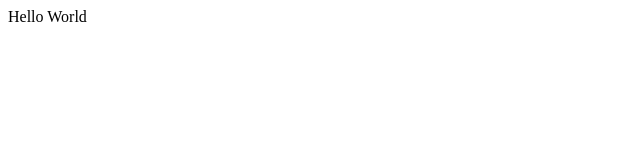
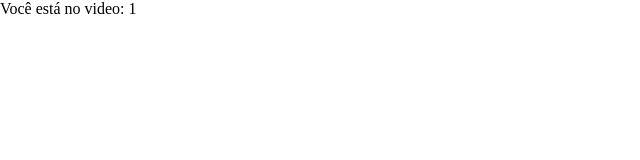
Before and after one commit to BrunoHoinacki/nuxt-portifolio, a Nuxt app: page /videos/1 in a window 1280 px wide. Shown: the top 160 px of the page, without its empty margins (0-640 px from the left). Built offline with nearby package versions, Linux system fonts and the light colour scheme.

Commit message:
[Feaure] Configurando Pages

```diff
--- a/app.vue
+++ b/app.vue
@@ -1,5 +1,5 @@
 <template>
   <div>
-    Hello World
+    <NuxtPage />
   </div>
 </template>
--- /dev/null
+++ b/assets/css/main.css
@@ -0,0 +1,4 @@
+*{
+    margin: 0%;
+    padding: 0%;
+}
--- a/nuxt.config.ts
+++ b/nuxt.config.ts
@@ -1,4 +1,10 @@
 // https://nuxt.com/docs/api/configuration/nuxt-config
 export default defineNuxtConfig({
-  devtools: { enabled: true }
+  devtools: { enabled: true },
+  alias: {
+    css: '/assets/css'
+  },
+  app: {
+  },
+  css: ['@/assets/css/main.css'],
 })
--- /dev/null
+++ b/pages/index.vue
@@ -0,0 +1,13 @@
+<template>
+  <div>
+    Página inicial
+  </div>
+</template>
+
+<script setup>
+
+</script>
+
+<style lang="scss" scoped>
+
+</style>
--- /dev/null
+++ b/pages/lista.vue
@@ -0,0 +1,13 @@
+<template>
+    <div>
+        Lista
+    </div>
+</template>
+
+<script setup>
+
+</script>
+
+<style lang="scss" scoped>
+
+</style>
--- /dev/null
+++ b/pages/videos/[id].vue
@@ -0,0 +1,15 @@
+<template>
+    <div>
+        Você está no video: {{ idParams }}
+    </div>
+</template>
+
+<script setup>
+const route = useRoute();
+
+const idParams = computed(() => route.params.id);
+</script>
+
+<style lang="scss" scoped>
+
+</style>
--- /dev/null
+++ b/pages/videos/favoritos.vue
@@ -0,0 +1,13 @@
+<template>
+    <div>
+        Videos favoritos
+    </div>
+</template>
+
+<script setup>
+
+</script>
+
+<style lang="scss" scoped>
+
+</style>
--- /dev/null
+++ b/pages/videos/index.vue
@@ -0,0 +1,13 @@
+<template>
+    <div>
+        Videos
+    </div>
+</template>
+
+<script setup>
+
+</script>
+
+<style lang="scss" scoped>
+
+</style>
```
